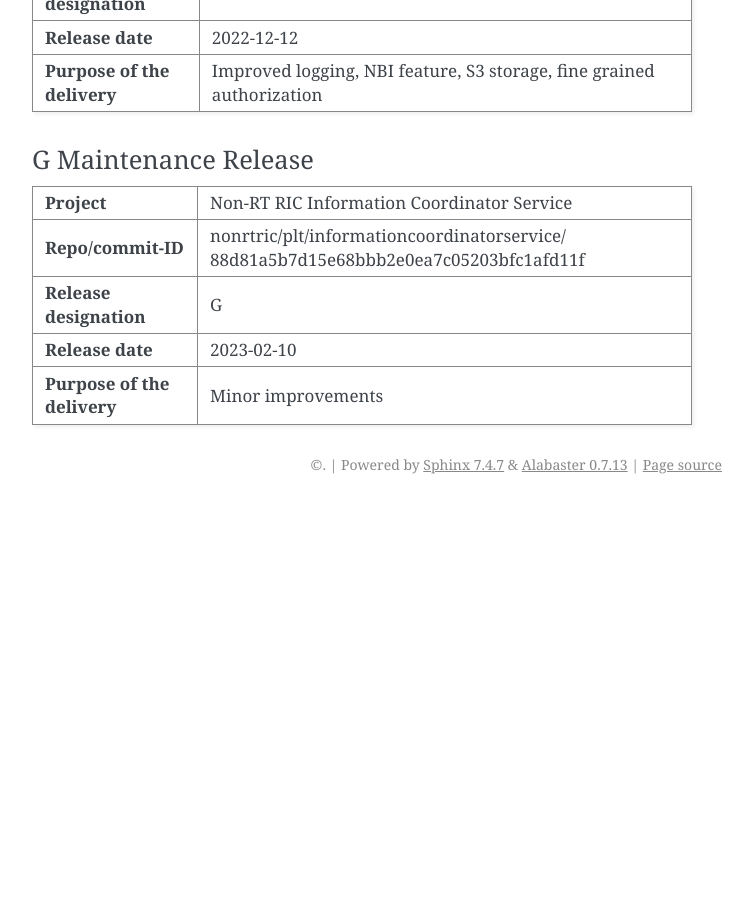
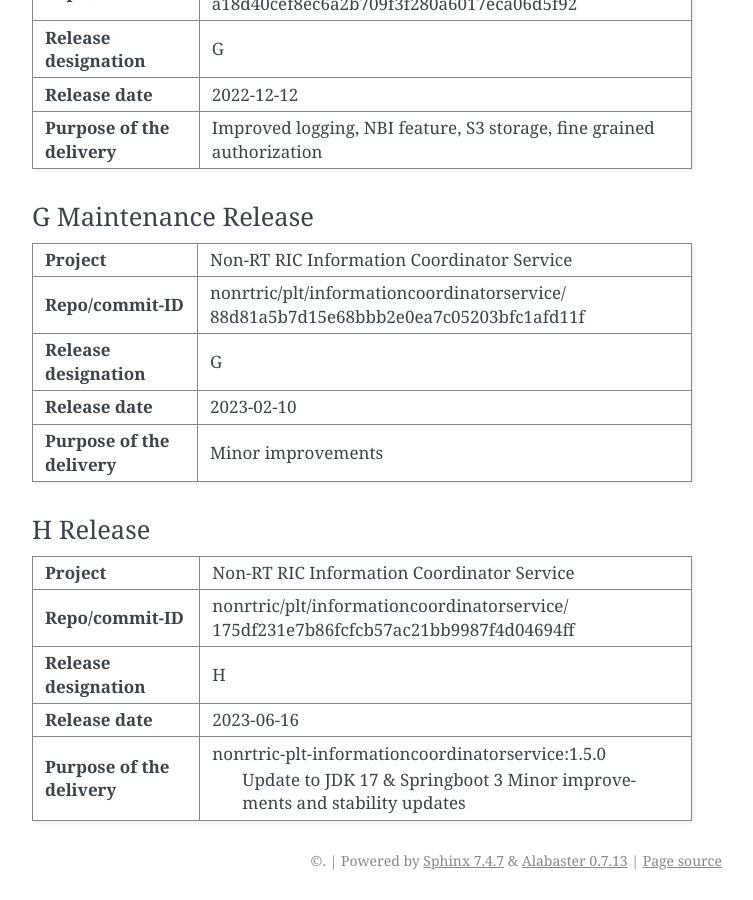
Before and after one commit to o-ran-sc/nonrtric-plt-informationcoordinatorservice, a Sphinx documentation site: the page built from docs/release-notes.rst, in a window 1280 px wide and 900 px high, scrolled down 3110 px. Shown: the whole window, without its empty margins (388-1141 px from the left). Built offline with Sphinx 7.4.7, drawn with Linux system fonts in a browser that asks for light colours; before the commit the page ends 3614 px from its top, so only the background shows below that; some of the changed text lies outside the part shown.

Commit message:
Docs: Update release notes
Change-Id: Ic35fc3a933bb664a0a20380eecd27719d1a21016
Signed-off-by: JohnKeeney <john.keeney@est.tech>
Issue-ID: NONRTRIC-883

```diff
--- a/docs/release-notes.rst
+++ b/docs/release-notes.rst
@@ -43,6 +43,9 @@
 +------------+----------+------------------+--------------------+
 | 2023-02-10 | 1.4.1    | Yennifer Chacon  | G Maintenance      |
 |            |          |                  | Release            |
++------------+----------+------------------+--------------------+
+| 2023-06-16 | 1.5.0    | John Keeney      | H Release          |
+|            |          |                  |                    |
 +------------+----------+------------------+--------------------+
 
 
@@ -223,3 +226,25 @@
 | **Purpose of the delivery** | Minor improvements                                |
 |                             |                                                   |
 +-----------------------------+---------------------------------------------------+
+
+H Release
+---------
++-----------------------------+---------------------------------------------------+
+| **Project**                 | Non-RT RIC Information Coordinator Service        |
+|                             |                                                   |
++-----------------------------+---------------------------------------------------+
+| **Repo/commit-ID**          | nonrtric/plt/informationcoordinatorservice/       |
+|                             | 175df231e7b86fcfcb57ac21bb9987f4d04694ff          |
+|                             |                                                   |
++-----------------------------+---------------------------------------------------+
+| **Release designation**     | H                                                 |
+|                             |                                                   |
++-----------------------------+---------------------------------------------------+
+| **Release date**            | 2023-06-16                                        |
+|                             |                                                   |
++-----------------------------+---------------------------------------------------+
+| **Purpose of the delivery** | nonrtric-plt-informationcoordinatorservice:1.5.0  |
+|                             |    Update to JDK 17 & Springboot 3                |
+|                             |    Minor improvements and stability updates       |
+|                             |                                                   |
++-----------------------------+---------------------------------------------------+
```
